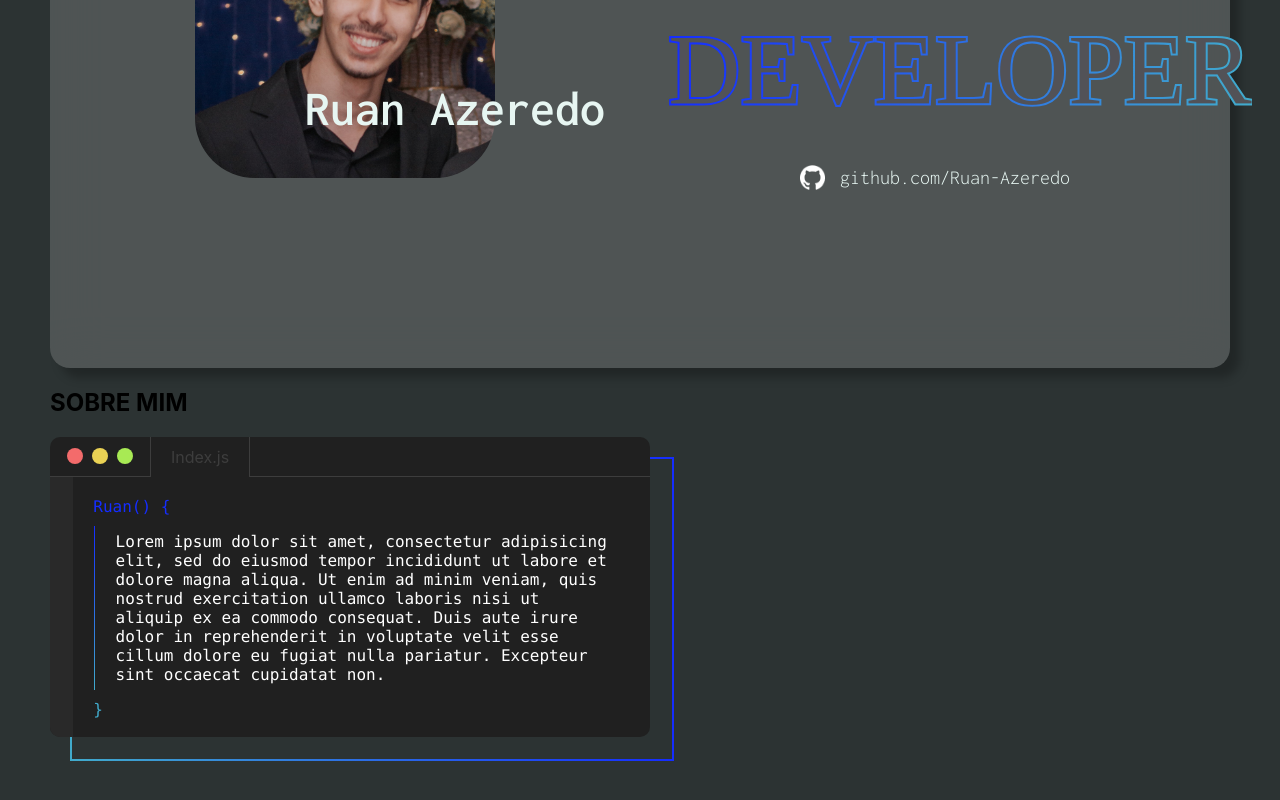
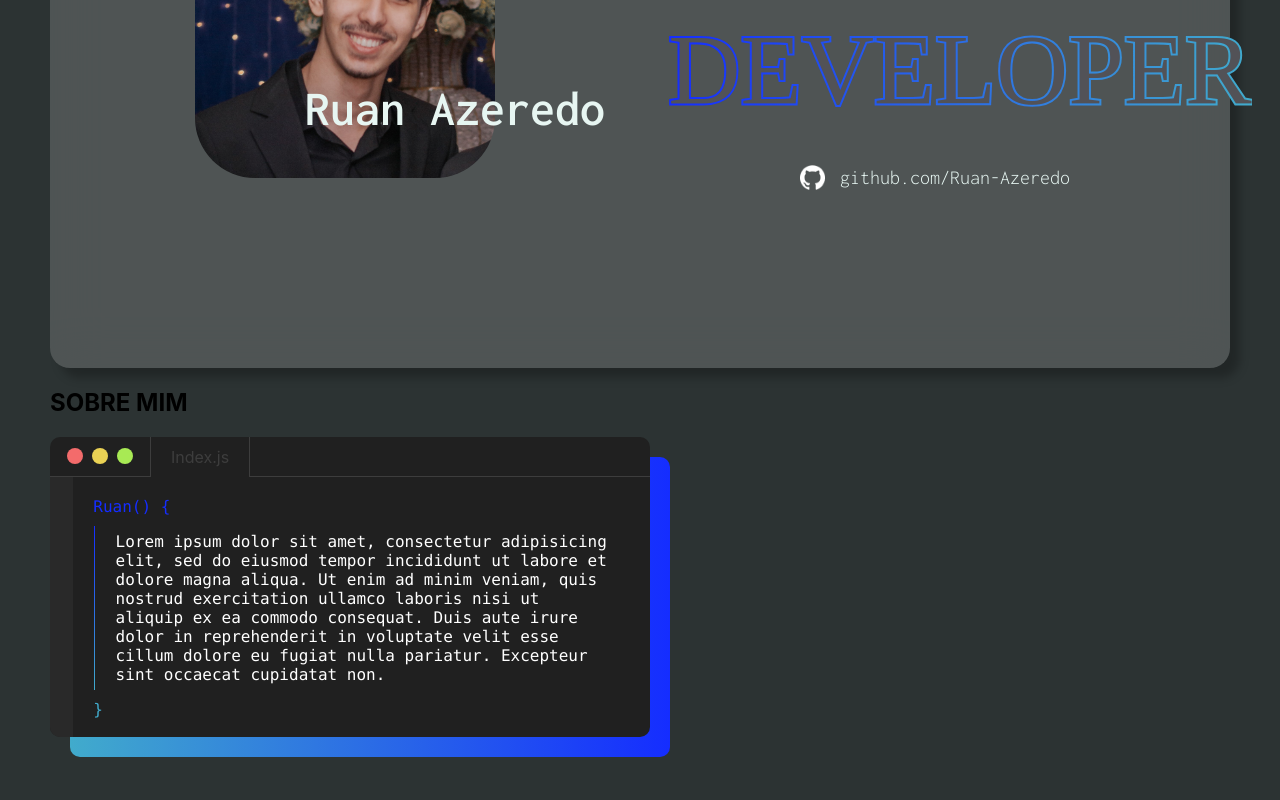
Before and after one commit to Ruan-Azeredo/portifolio, a React (Create React App) app: page / in a window 1280 px wide. Shown: the part 362-1162 px from the top of the page. Built offline with nearby package versions, Linux system fonts and the light colour scheme; a web font is replaced by a local one.

Commit message:
:bug: fix: ajusta gradient border

```diff
--- a/src/AboutMe.css
+++ b/src/AboutMe.css
@@ -3,12 +3,14 @@
     --gray: #3d3d3d;
     --azulescuro: #152DFF;
     --azulclaro: #41ABCC;
+    --background: #2C3333;
 }
 
 .AboutMe{
     height: 100vh;
 }
 
+/* Vs Screen Component */
 .background-black{
     background-color: var(--black);
     width: 600px;
@@ -119,9 +121,7 @@
 }
 
 .border-gradient{
-    border: 2px solid;
-    border-image-slice: 1;
-    border-image-source: linear-gradient(to left, var(--azulescuro), var(--azulclaro));
+    background: linear-gradient(to right, var(--azulclaro), var(--azulescuro));
     width: 600px;
     height: 300px;
     border-radius: 10px;
@@ -129,4 +129,22 @@
     top: -280px;
     left: 20px;
     z-index: -10;
+    display: grid;
+    align-content: center;
+    justify-content: center;
 }
+
+.inside-gradient{
+    width: 596px;
+    height: 296px;
+    border-radius: 10px;
+    background: var(--background);
+}
+
+/* Curriculo Component */
+
+.black-card-curriculo{
+    width: 200px;
+    height: 300px;
+    background-color: var(--black);
+}
```
